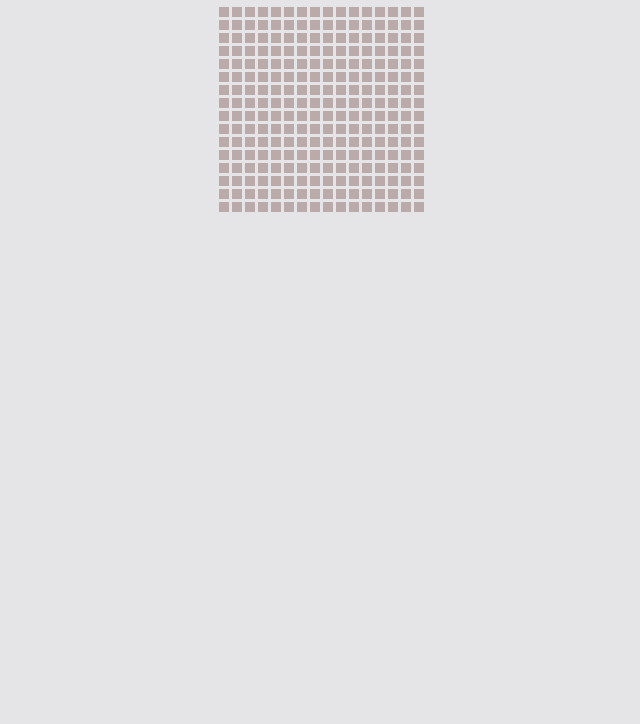
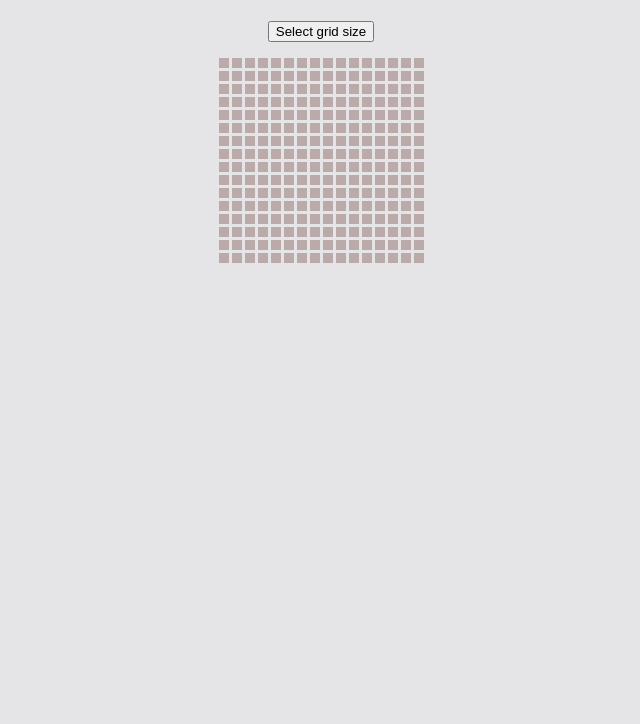
Before and after one commit to anniecarbo/etch-a-sketch, a plain HTML site: page index.html in a window 1280 px wide. Shown: the part 76-800 px from the top of the page, without its empty margins (319-959 px from the left). Drawn offline with Linux system fonts and the light colour scheme.

Commit message:
Add button with prompt

```diff
--- a/index.html
+++ b/index.html
@@ -10,6 +10,7 @@
 <body>
     <div class="title">
         <h1>ETCH A SKETCH</h1>
+    <button onclick="popup()">Select grid size</button>
     </div>
      <div class="grid-container">
         <div id="grid"></div>
--- a/script.js
+++ b/script.js
@@ -14,8 +14,8 @@ function appendNCopies(n, original, appendTo) {
 
 appendNCopies(256, cell, document.getElementById("grid"));
 
+
 // Black hover
-
 let elem = document.getElementsByClassName('square');
 let elemArray = [...elem];
 
@@ -24,3 +24,9 @@ elemArray.forEach((item) => {
         item.style.background = "black";
     })
 })
+
+
+//Ici la fenetre pour que le joueur choissise la taille de la grille
+function popup() {
+let playerPrompt = prompt("Enter number of squares per side");
+}
--- a/style.css
+++ b/style.css
@@ -8,6 +8,10 @@
 
 body {
     background-color: rgb(229, 229, 231);;
+}
+
+button {
+    margin: 15px;
 }
 
 .grid-container {
```
